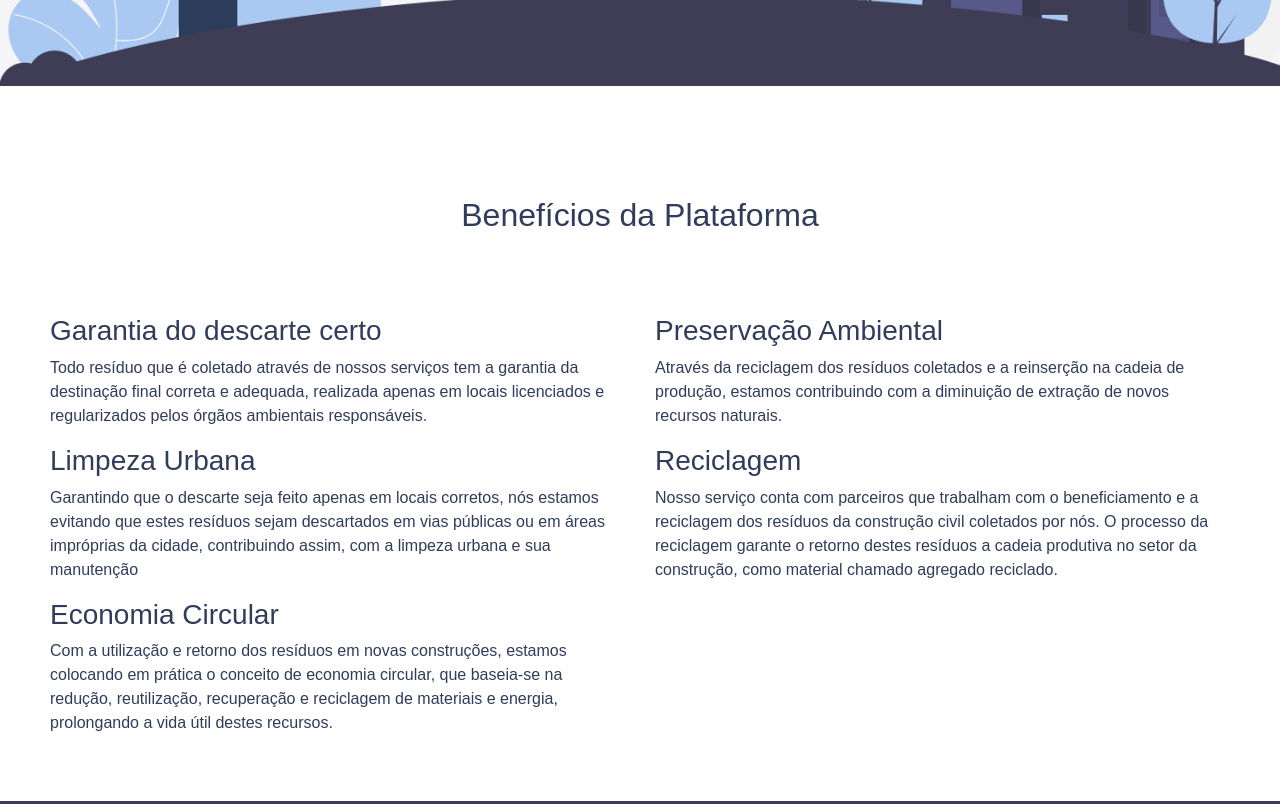
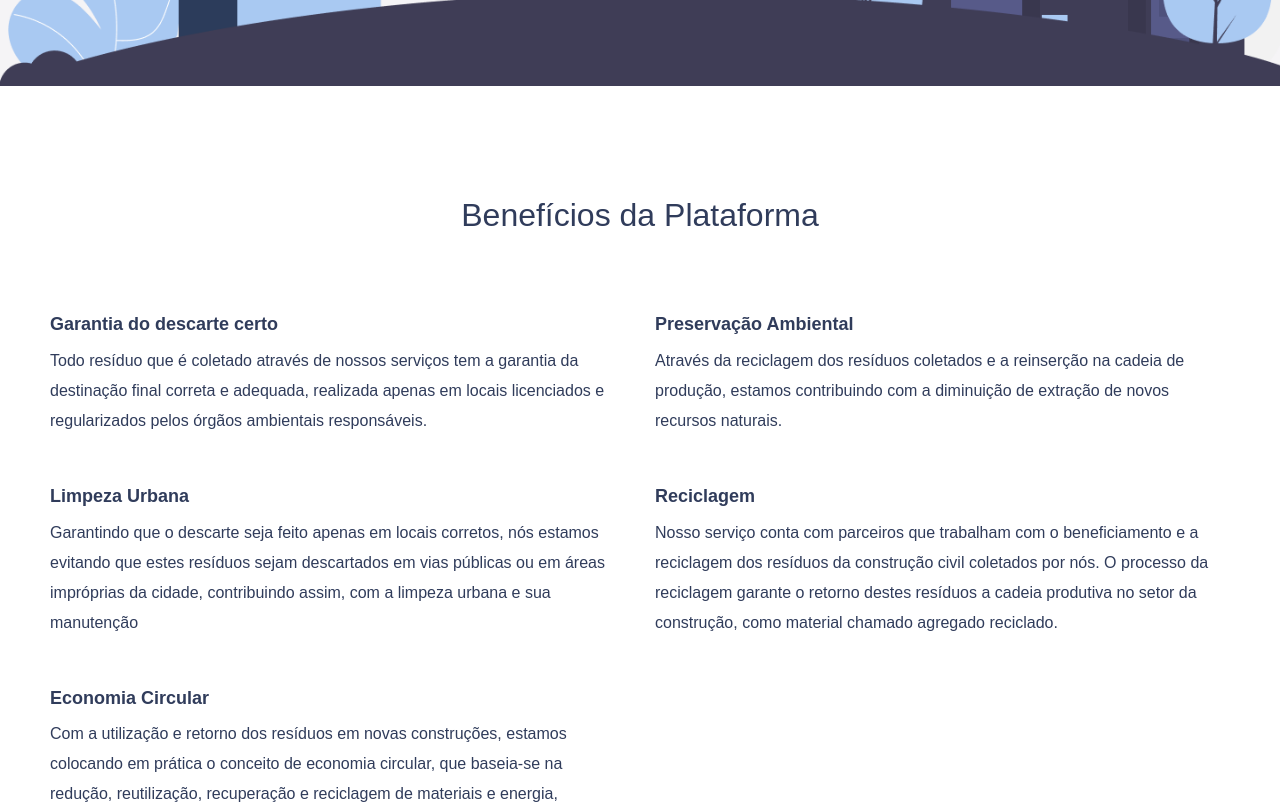
Before and after one commit to aceleradora-TW/descarte-certo, a React (Create React App) app in the folder frontend/: page / in a window 1280 px wide. Shown: the part 760-1564 px from the top of the page. Built offline with nearby package versions, Linux system fonts and the light colour scheme.

Commit message:
23/@alinenecchi @isadoramz: identando codigo nas paginas Footer/index.js e NavBar/index.js e criando ajustes finais da pagina Benefits junto com o seu css

```diff
--- a/frontend/src/App.css
+++ b/frontend/src/App.css
@@ -5,13 +5,11 @@
 .container-box {
   height: 100%;
   background-color: #ffffff;
-  padding-right: 50px;
-  padding-left: 50px;
-  padding-bottom: 50px;
-  padding-top: 50px
+ padding: 50px;
 }
 .content-box {
   color: #303c5b;
-  font-family: Arial;
+  font-family: 'Montserrat', sans-serif;
+  line-height: 30px;
   background-color: #ffffff;
 }
--- a/frontend/src/App.js
+++ b/frontend/src/App.js
@@ -16,9 +16,9 @@ function App() {
           <Menu></Menu>
           <Banner></Banner>
           <div className="flex-box container-box">
-          <div className="content-box">
-            <Benefits></Benefits>
-          </div>
+            <div className="content-box">
+                <Benefits></Benefits>
+            </div>
          </div>
       </main>
           <Footer></Footer>
--- a/frontend/src/components/Benefits/index.css
+++ b/frontend/src/components/Benefits/index.css
@@ -4,3 +4,17 @@
     margin-bottom: 80px;
     font-size: 32px
 }
+
+.title-card {
+    font-size: 18px;
+    font-weight: bolder;
+    margin-bottom: 10px;
+}
+
+.text-card {
+    font-size: 16px;
+}
+
+.benefits-card {
+    margin-bottom: 50px;
+}
--- a/frontend/src/components/Benefits/index.js
+++ b/frontend/src/components/Benefits/index.js
@@ -9,27 +9,27 @@ function Benefits() {
             </div>
             <div className="row">
                 <div className="col-6" >
-                    <div>
-                        <h3>Garantia do descarte certo</h3>
-                        <p>Todo resíduo que é coletado através de nossos serviços tem a garantia da destinação final correta e adequada, realizada apenas em locais licenciados e regularizados pelos órgãos ambientais responsáveis.</p>
+                    <div className="benefits-card">
+                        <h3 className="title-card">Garantia do descarte certo</h3>
+                        <p className="text-card">Todo resíduo que é coletado através de nossos serviços tem a garantia da destinação final correta e adequada, realizada apenas em locais licenciados e regularizados pelos órgãos ambientais responsáveis.</p>
                     </div>
-                    <div>
-                        <h3>Limpeza Urbana </h3>
-                        <p>Garantindo que o descarte seja feito apenas em locais corretos, nós estamos evitando que estes resíduos sejam descartados em vias públicas ou em áreas impróprias da cidade,  contribuindo assim, com a limpeza urbana e sua manutenção</p>
+                    <div className="benefits-card">
+                        <h3 className="title-card">Limpeza Urbana</h3>
+                        <p className="text-card">Garantindo que o descarte seja feito apenas em locais corretos, nós estamos evitando que estes resíduos sejam descartados em vias públicas ou em áreas impróprias da cidade,  contribuindo assim, com a limpeza urbana e sua manutenção</p>
                     </div>
-                    <div>
-                        <h3>Economia Circular </h3>
-                        <p>Com a utilização e retorno dos resíduos em novas construções, estamos colocando em prática o conceito de economia circular, que baseia-se na redução, reutilização, recuperação e reciclagem de materiais e energia, prolongando a vida útil destes recursos.</p>
+                    <div className="benefits-card">
+                        <h3 className="title-card">Economia Circular </h3>
+                        <p className="text-card">Com a utilização e retorno dos resíduos em novas construções, estamos colocando em prática o conceito de economia circular, que baseia-se na redução, reutilização, recuperação e reciclagem de materiais e energia, prolongando a vida útil destes recursos.</p>
                     </div>
                 </div>
                 <div className="col-6" >
-                    <div>
-                        <h3>Preservação Ambiental</h3>
-                        <p>Através da reciclagem dos resíduos coletados e a reinserção na cadeia de produção, estamos contribuindo com a diminuição de extração de novos recursos naturais.</p>
+                    <div className="benefits-card">
+                        <h3 className="title-card">Preservação Ambiental</h3>
+                        <p className="text-card">Através da reciclagem dos resíduos coletados e a reinserção na cadeia de produção, estamos contribuindo com a diminuição de extração de novos recursos naturais.</p>
                     </div>
-                    <div>
-                        <h3>Reciclagem</h3>
-                        <p>Nosso serviço conta com parceiros que trabalham com o beneficiamento e a reciclagem dos resíduos da construção civil coletados por nós. O processo da reciclagem garante o retorno destes resíduos a cadeia produtiva no setor da construção, como material chamado agregado reciclado. </p>
+                    <div className="benefits-card">
+                        <h3 className="title-card">Reciclagem</h3>
+                        <p className="text-card">Nosso serviço conta com parceiros que trabalham com o beneficiamento e a reciclagem dos resíduos da construção civil coletados por nós. O processo da reciclagem garante o retorno destes resíduos a cadeia produtiva no setor da construção, como material chamado agregado reciclado. </p>
                     </div>
                 </div>
             </div>
--- a/frontend/src/components/Footer/index.js
+++ b/frontend/src/components/Footer/index.js
@@ -12,7 +12,6 @@ import MailIcon from '../images/icon-mail.png'
 
 function FooterComponent(){
         return (
-
             <div className="footerStyle" fixed="bottom">
                 <Row>
                     <Col >Contato:</Col>
@@ -20,7 +19,6 @@ function FooterComponent(){
                 </Row>
                 <Row>
                     <Col className="footerStyle-texts">Telefone: (51) 99851 - 7154</Col>
-
                     <Col className="social-media-icons" >
                         <a  target="_blank" href="https://www.facebook.com/5marias.sustentaveis"><img src={FaceIcon} width="50px"></img></a>
                         <a target="_blank" href="https://www.instagram.com/_5marias_/"><img src={InstaIcon} width="50px"></img></a>
@@ -28,7 +26,6 @@ function FooterComponent(){
                         <a target="_blank" href="mailto:sustentaveis@gmail.com "><img src={MailIcon} width="50px"></img></a>
                     </Col>
                 </Row>
-
             </div>
         )
 }
--- a/frontend/src/components/NavBar/index.js
+++ b/frontend/src/components/NavBar/index.js
@@ -16,7 +16,6 @@ function NavBarComponent(){
                             <Nav.Link className="nb" href="#FAQ">FAQ</Nav.Link>
                             <Nav.Link className="nb" href="#Orcamento">Orçamento</Nav.Link>
                      </Nav>
-
                     </Navbar.Collapse>
             </Navbar>
         )
```
Lines whose indentation alone changed are shown as unchanged.
